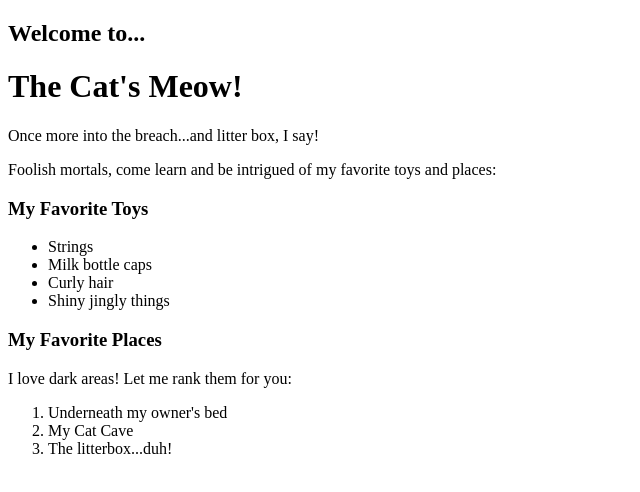
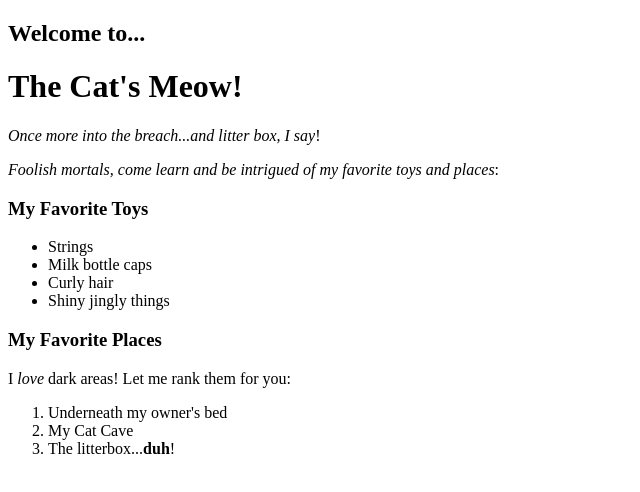
Before and after one commit to psivilay/my-cat-webpage, a plain HTML site: page my-cat-webpage.html in a window 1280 px wide. Shown: the full height of the page, 0-640 px from the left. Drawn offline with Linux system fonts and the light colour scheme.

Commit message:
add strong and italicized tags

```diff
--- a/my-cat-webpage.html
+++ b/my-cat-webpage.html
@@ -1,28 +1,28 @@
 <!DOCTYPE html>
 <html>
   <head>
-    <title>My Official Cat Blog</title>
+    <title>My <em>Official</em> Cat Blog</title>
   </head>
   <body>
     <h2>Welcome to...</h2>
-    <h1>The Cat's Meow!</h1>
+    <h1>The <strong>Cat's Meow</strong>!</h1>
 
-    <p>Once more into the breach...and litter box, I say!</p>
-    <p>Foolish mortals, come learn and be intrigued of my favorite toys and places:</p>
+    <p><em>Once more into the breach...and litter box, I say</em>!</p>
+    <p><em>Foolish mortals, come learn and be intrigued of my favorite toys and places</em>:</p>
 
-    <h3>My Favorite Toys</h3>
+    <h3>My <strong>Favorite</strong> Toys</h3>
     <ul>
       <li>Strings</li>
       <li>Milk bottle caps</li>
       <li>Curly hair</li>
       <li>Shiny jingly things</li>
     </ul>
-    <h3>My Favorite Places</h3>
-      <p>I love dark areas! Let me rank them for you:</p>
+    <h3>My <strong>Favorite</strong> Places</h3>
+      <p>I <em>love</em> dark areas! Let me rank them for you:</p>
         <ol>
           <li>Underneath my owner's bed</li>
           <li>My Cat Cave</li>
-          <li>The litterbox...duh!</li>
+          <li>The litterbox...<strong>duh</strong>!</li>
         </ol>
 
   </body>
```
